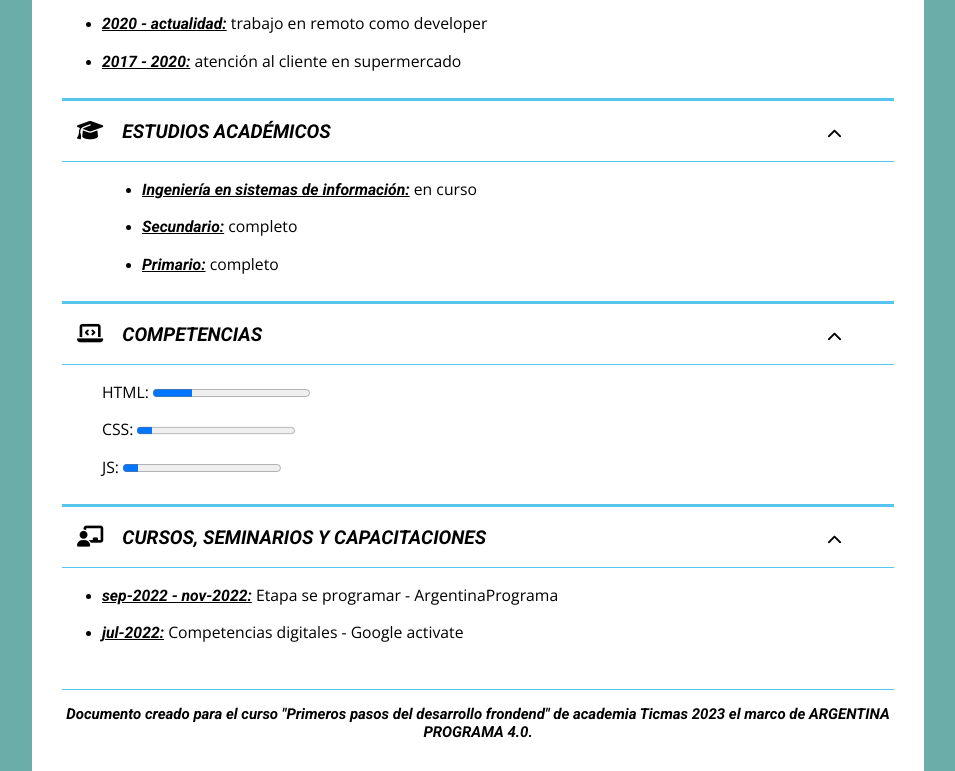
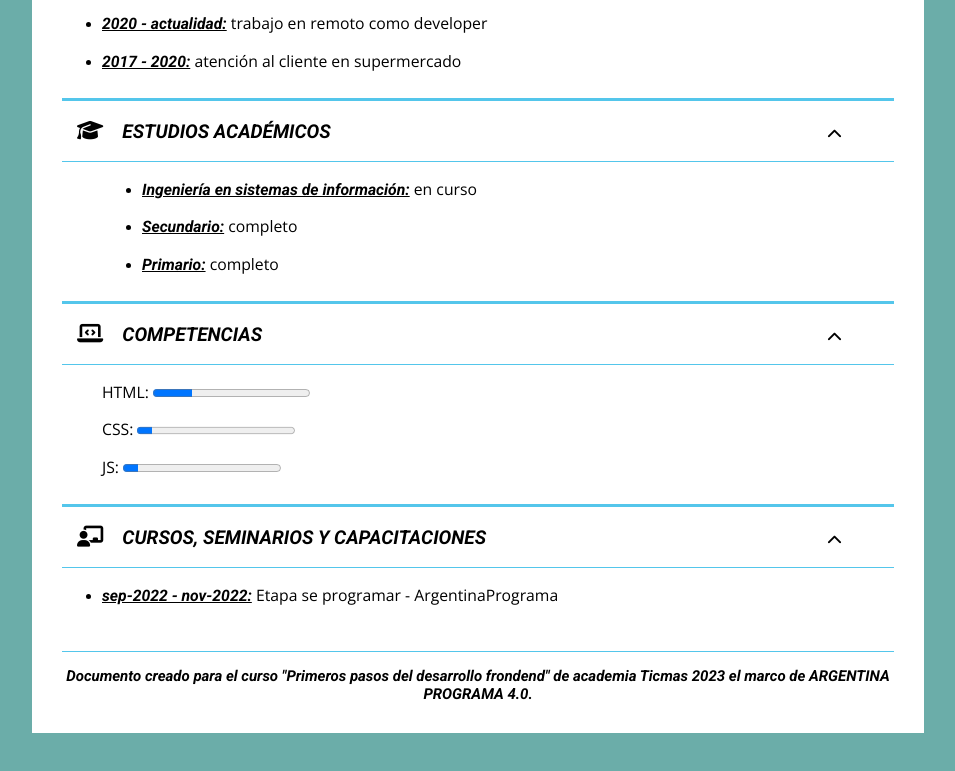
Before and after one commit to CarlosBranca/Proyecto-final-CarlosBranca, a plain HTML site: page index.html in a window 1280 px wide. Shown: the part 886-1657 px from the top of the page, without its empty margins (162-1117 px from the left). After the commit the page ends 1619 px from the top, so only its background shows below. Drawn offline with nearby package versions, Linux system fonts and the light colour scheme; no server answers.

Commit message:
Update index.html

```diff
--- a/index.html
+++ b/index.html
@@ -177,9 +177,7 @@
                         <li>
                             <p><span class="resaltar">sep-2022 - nov-2022:</span> Etapa se programar - ArgentinaPrograma</p>
                         </li>
-                        <li>
-                            <p><span class="resaltar">jul-2022:</span> Competencias digitales - Google activate</p>
-                        </li>
+
                     </ul>
                 </article>
             </section>
```
